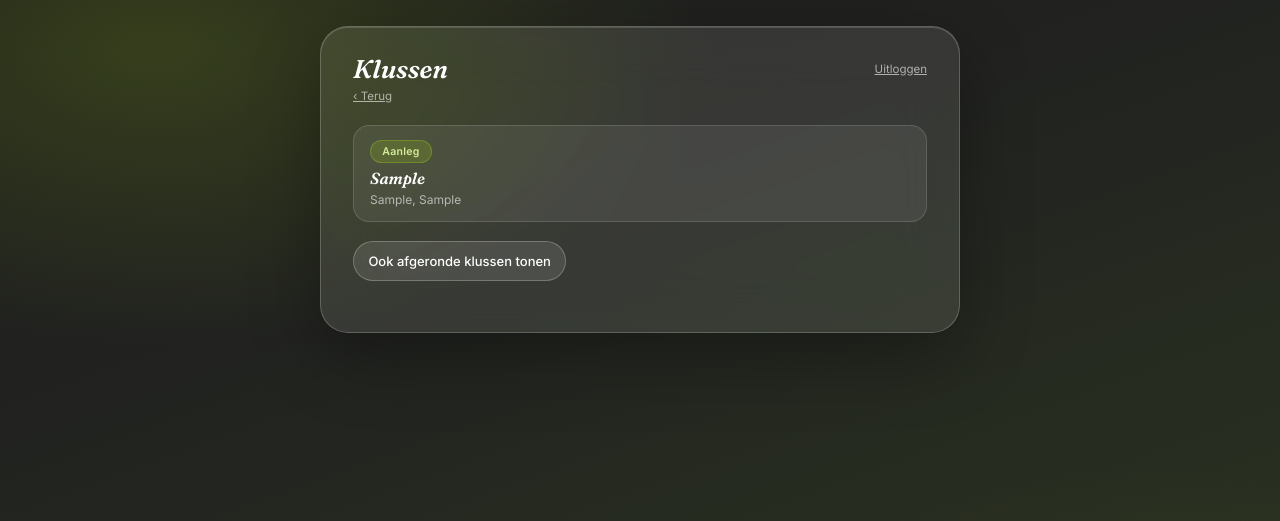
After one commit to kennismaken-wq/development, a Django app: page /klussen/ in a window 1280 px wide. The commit adds this page. Shown: the top 521 px of the page. Run offline with Django 5.2, Linux system fonts and the light colour scheme; a user stored in the database is signed in; tables that the repository leaves empty hold one stand-in row (values such as "Sample post"); some libraries are stand-ins or nearby versions.

Commit message:
Klussen-scherm bouwen: lijst + detail met foto/documentupload
Het bijlagen-fundament (model, upload, resize/thumbnail, beveiligd
uitleveren) stond al klaar in klussen/, maar 'Klussen' was nog een
in_aanbouw-tegel zonder échte klus_lijst/klus_detail-view erachter.

- klus_lijst: overzicht, standaard alleen actieve klussen (?alles=1 toont ook
  afgeronde).
- klus_detail: kerngegevens van de klus, plus het bestaande uploadveld
  (gekoppeld aan deze klus via klus_pk) en de foto/documentweergave —
  hergebruikt dezelfde partials als de fotodropbox.
- Routes verplaatst van de in_aanbouw-placeholder in config/urls.py naar
  klussen/urls.py, en de in_aanbouw-vlag van de tegel gehaald, zoals de
  conventie in medewerkers/views.py voorschrijft.
- Nieuwe CSS voor de klussenlijst en het klusdossier, in dezelfde
  glassy/pill-stijl als de rest.

Lokaal geverifieerd: alle 52 bestaande tests slagen nog, en een end-to-end
check (inloggen, klussenlijst, klus openen, foto uploaden, tonen, verwijderen)
werkt tegen een lokale server.

Co-Authored-By: Claude Sonnet 5 <noreply@anthropic.com>

```diff
--- a/klusapp/config/urls.py
+++ b/klusapp/config/urls.py
@@ -10,8 +10,6 @@ from medewerkers import views as medewerkers_views
 # in de urls.py van je eigen app — en haal "in_aanbouw" uit de tegel in
 # medewerkers/views.py. Zie klusapp/CONTEXT.md voor wie wat doet.
 nog_te_bouwen = [
-    path("klussen/", medewerkers_views.in_aanbouw, name="klussen"),
-    path("klussen/<int:pk>/", medewerkers_views.in_aanbouw, name="klus_detail"),
     path("overzicht/", medewerkers_views.in_aanbouw, name="mijn_overzicht"),
     path("planbord/", medewerkers_views.in_aanbouw, name="planbord"),
     path("aanwezigheid/", medewerkers_views.in_aanbouw, name="aanwezigheid"),
--- a/klusapp/klussen/urls.py
+++ b/klusapp/klussen/urls.py
@@ -3,6 +3,8 @@ from django.urls import path, re_path
 from . import views
 
 urlpatterns = [
+    path("klussen/", views.klus_lijst, name="klussen"),
+    path("klussen/<int:pk>/", views.klus_detail, name="klus_detail"),
     path("fotos/", views.fotos, name="fotos"),
     path("bijlagen/toevoegen/", views.bijlage_toevoegen, name="bijlage_toevoegen"),
     path("bijlagen/<int:pk>/verwijderen/", views.bijlage_verwijderen, name="bijlage_verwijderen"),
--- a/klusapp/klussen/views.py
+++ b/klusapp/klussen/views.py
@@ -164,3 +164,36 @@ def fotos(request):
             "terug": request.get_full_path(),
         },
     )
+
+
+@login_required
+def klus_lijst(request):
+    """Overzicht van klussen. Standaard alleen actief, ?alles=1 toont ook afgeronde.
+
+    Iedereen die inlogt ziet alle klussen: er is geen "toegewezen aan"-veld op
+    Klus (dat loopt via Uurblok, per werkdag), dus een medewerker moet elke
+    klus kunnen openen om er een foto aan te hangen, ook eentje waar hij
+    vandaag niet op staat.
+    """
+    toon_alles = request.GET.get("alles") == "1"
+    klussen = Klus.objects.all() if toon_alles else Klus.objects.filter(actief=True)
+    return render(request, "klussen/klussen.html", {"klussen": klussen, "toon_alles": toon_alles})
+
+
+@login_required
+def klus_detail(request, pk):
+    """Klusdossier: kerngegevens plus de foto's en documenten die eraan hangen."""
+    klus = get_object_or_404(Klus, pk=pk)
+    bijlagen = klus.bijlagen.select_related("toegevoegd_door").order_by("-toegevoegd_op")
+    return render(
+        request,
+        "klussen/klus_detail.html",
+        {
+            "klus": klus,
+            "foto_bijlagen": [los for los in bijlagen if los.is_foto],
+            "document_bijlagen": [los for los in bijlagen if not los.is_foto],
+            "formulier": BijlageForm(),
+            "upload_url": reverse("bijlage_toevoegen"),
+            "terug": request.get_full_path(),
+        },
+    )
--- a/klusapp/medewerkers/views.py
+++ b/klusapp/medewerkers/views.py
@@ -23,7 +23,7 @@ LOONDOSSIER_APP = "https://mijn.loondossier.nl/open-app/"
 # eigen urls.py. Zo hoeft niemand anders deze lijst aan te raken.
 TEGELS = [
     {"titel": "Uren schrijven", "teken": "⏱", "url_naam": "mijn_uren", "rollen": ["medewerker", "eigenaar"]},
-    {"titel": "Klussen", "teken": "◰", "url_naam": "klussen", "rollen": ["medewerker", "eigenaar"], "in_aanbouw": True},
+    {"titel": "Klussen", "teken": "◰", "url_naam": "klussen", "rollen": ["medewerker", "eigenaar"]},
     {"titel": "Mijn overzicht", "teken": "≡", "url_naam": "mijn_overzicht", "rollen": ["medewerker"], "in_aanbouw": True},
     {"titel": "Planbord", "teken": "⊞", "url_naam": "planbord", "rollen": ["eigenaar"], "in_aanbouw": True},
     {"titel": "Overzichten", "teken": "≡", "url_naam": "urenexport", "rollen": ["eigenaar"], "in_aanbouw": True},
--- a/klusapp/static/css/app.css
+++ b/klusapp/static/css/app.css
@@ -288,3 +288,33 @@ input[type=time]::-webkit-calendar-picker-indicator{ filter:invert(1); opacity:.
 .doclijst .wat{ font-size:12px; color:rgba(255,255,255,0.7); }
 .doclijst .wie{ font-size:10.5px; color:rgba(255,255,255,0.5); }
 .doclijst .weg{ top:50%; transform:translateY(-50%); right:.7rem; }
+
+/* ══════════ KLUSSENLIJST EN KLUSDETAIL ══════════ */
+.klussenlijst{ list-style:none; margin:0; padding:0; display:grid; gap:.5rem; }
+.klusregel{
+  display:grid; gap:.3rem; border-radius:16px; padding:.85rem 1rem;
+  background:rgba(255,255,255,0.07); border:1px solid rgba(255,255,255,0.14);
+  color:#fff; text-decoration:none; transition:background .12s;
+}
+.klusregel:hover{ background:rgba(255,255,255,0.13); }
+.klusregel.afgerond{ opacity:.55; }
+.klusregel .naam{ font-family:'Fraunces',serif; font-style:italic; font-weight:600; font-size:1rem; }
+.klusregel .adres{ font-size:12px; color:rgba(255,255,255,0.6); }
+
+.soort-badge{
+  display:inline-flex; align-items:center; width:fit-content;
+  padding:.25rem .7rem; border-radius:999px; font-size:10.5px; font-weight:600;
+  letter-spacing:.03em; background:rgba(var(--accent-rgb),0.22); color:var(--hi);
+  border:1px solid rgba(var(--accent-rgb),0.4);
+}
+.soort-badge.afgerond-badge{
+  background:rgba(255,255,255,0.10); color:rgba(255,255,255,0.6);
+  border-color:rgba(255,255,255,0.2); margin-left:.4rem;
+}
+
+.klusinfo{ display:grid; gap:.3rem; margin-bottom:1.5rem; }
+.klusinfo .regel{ margin:.15rem 0; font-size:13.5px; }
+.klusinfo .lbl{
+  display:inline-block; min-width:110px; font-size:10.5px; font-weight:600;
+  letter-spacing:.05em; text-transform:uppercase; color:rgba(255,255,255,0.45);
+}
--- /dev/null
+++ b/klusapp/templates/klussen/klussen.html
@@ -0,0 +1,31 @@
+{% extends "basis.html" %}
+{% block titel %}Klussen{% endblock %}
+{% block kop %}Klussen{% endblock %}
+{% block sub %}<a href="{% url 'start' %}" style="color:rgba(255,255,255,0.6)">‹ Terug</a>{% endblock %}
+{% block inhoud %}
+  {% if klussen %}
+    <ul class="klussenlijst">
+      {% for klus in klussen %}
+        <li>
+          <a href="{{ klus.get_absolute_url }}" class="klusregel{% if not klus.actief %} afgerond{% endif %}">
+            <span class="soort-badge">{{ klus.get_soort_display }}</span>
+            <span class="naam">{{ klus.naam }}</span>
+            {% if klus.adres or klus.plaats %}
+              <span class="adres">{{ klus.adres }}{% if klus.adres and klus.plaats %}, {% endif %}{{ klus.plaats }}</span>
+            {% endif %}
+          </a>
+        </li>
+      {% endfor %}
+    </ul>
+  {% else %}
+    <p class="leeg">Nog geen klussen.</p>
+  {% endif %}
+
+  <p style="margin-top:1.2rem">
+    {% if toon_alles %}
+      <a class="knop-stil" href="{% url 'klussen' %}">Alleen actieve klussen</a>
+    {% else %}
+      <a class="knop-stil" href="?alles=1">Ook afgeronde klussen tonen</a>
+    {% endif %}
+  </p>
+{% endblock %}
```
Also changed, not shown: klusapp/templates/klussen/klus_detail.html (added, +28 -0 lines).
